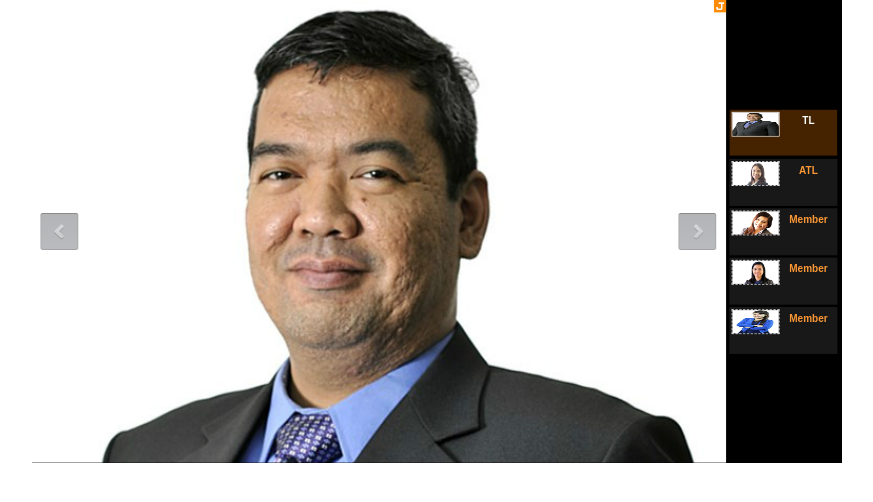
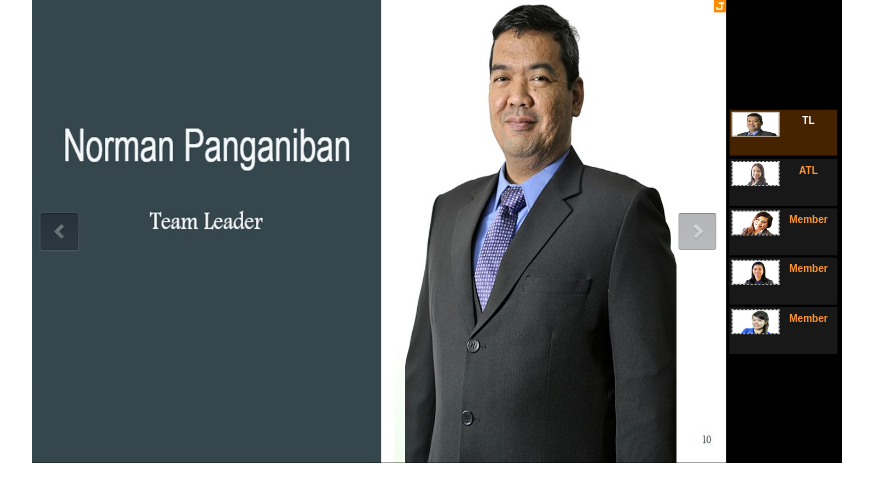
Before and after one commit to sdt3/sdt3-about, a plain HTML site: page index.html in a window 1280 px wide. Shown: the whole page, without its empty margins (203-1076 px from the left). Drawn offline with Linux system fonts and the light colour scheme.

Commit message:
update pictures

```diff
--- a/index.html
+++ b/index.html
@@ -147,8 +147,8 @@
         </div>
         <div data-u="slides" style="cursor: default; position: relative; top: 0px; left: 0px; width: 900px; height: 600px; overflow: hidden;">
             <div data-p="181.25" style="display: none;">
-                <img data-u="image" src="images/norman.jpg" /><div data-u="thumb">
-                    <img class="i" src="images/00079_panganiban.norman.jpg" /><div class="t">TL</div>
+                <img data-u="image" src="images/abt_norman.jpg" /><div data-u="thumb">
+                    <img class="i" src="images/norman.jpg" /><div class="t">TL</div>
                     <div class="c"></div>
                 </div>
             </div>
@@ -171,8 +171,8 @@
                 </div>
             </div>
             <div data-p="181.25" style="display: none;">
-                <img data-u="image" src="images/lara.jpg" /><div data-u="thumb">
-                    <img class="i" src="images/00217_ocampo.lara.jpg" /><div class="t">Member</div>
+                <img data-u="image" src="images/abt_lara.jpg" /><div data-u="thumb">
+                    <img class="i" src="images/lara.jpg" /><div class="t">Member</div>
                     <div class="c"></div>
                 </div>
             </div>
```
